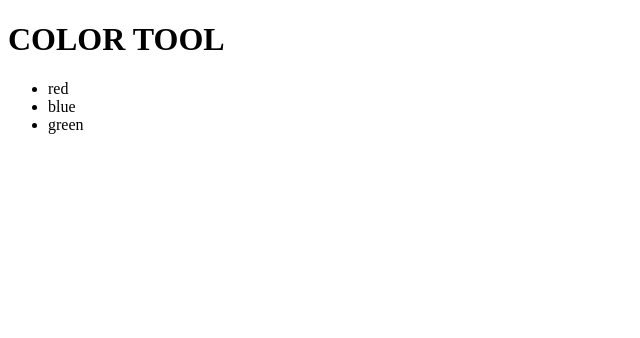
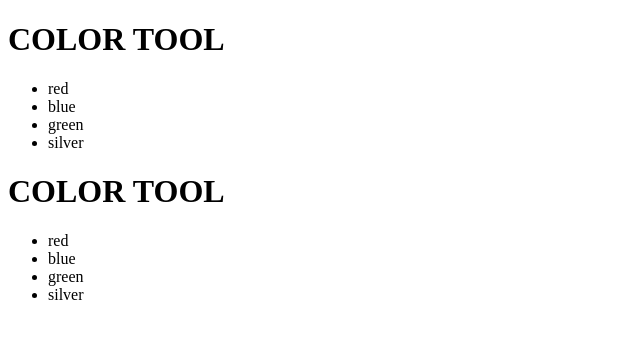
Before and after one commit to training4developers/react_11302017, a React (Create React App) app: page / in a window 1280 px wide. Shown: the top 338 px of the page, without its empty margins (0-640 px from the left). Built offline with nearby package versions, Linux system fonts and the light colour scheme.

Commit message:
added code demos

```diff
--- a/src/components/ColorTool.js
+++ b/src/components/ColorTool.js
@@ -6,7 +6,14 @@ export class ColorTool extends React.Component {
 
     const headerText = 'Color Tool';
 
-    const colors = [ 'red', 'blue', 'green' ];
+    // Object.freeze(this.props)
+    // console.log(Object.isFrozen(this.props));
+
+    // never do these operations
+    // this.props.message = 'Hope and Peace!';
+    // this.props.colors = [];
+    // delete this.props.colors
+    // this.props.colors.push('brown');
 
     return (
       <div>
@@ -14,7 +21,7 @@ export class ColorTool extends React.Component {
           <h1>{headerText.toUpperCase()}</h1>
         </header>
         <ul>
-          {colors.map(color =>  <li>{color}</li>)}
+          {this.props.colors.map(color =>  <li>{color}</li>)}
         </ul>
       </div>
     );
--- a/src/index.js
+++ b/src/index.js
@@ -2,15 +2,14 @@ import * as React from 'react';
 import * as ReactDOM from 'react-dom';
 
 import { ColorTool } from './components/ColorTool';
-//import { CarTool } from './components/CarTool';
 
+const colorList = [ 'red', 'blue', 'green', 'silver' ];
 
 ReactDOM.render(
-  React.createElement(ColorTool),
+  <div>
+    <ColorTool colors={colorList} />
+    <ColorTool colors={colorList} />
+  </div>,
+
   document.querySelector('#root'),
 );
-
-// ReactDOM.render(
-//   <CarTool />,
-//   document.querySelector('#root'),
-// );
```
